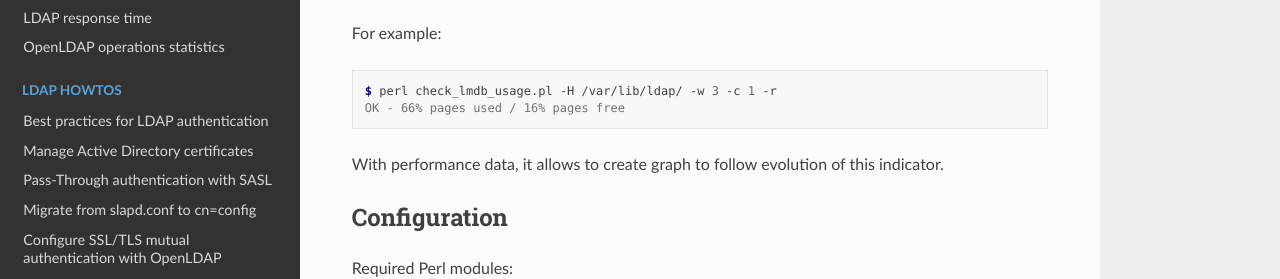
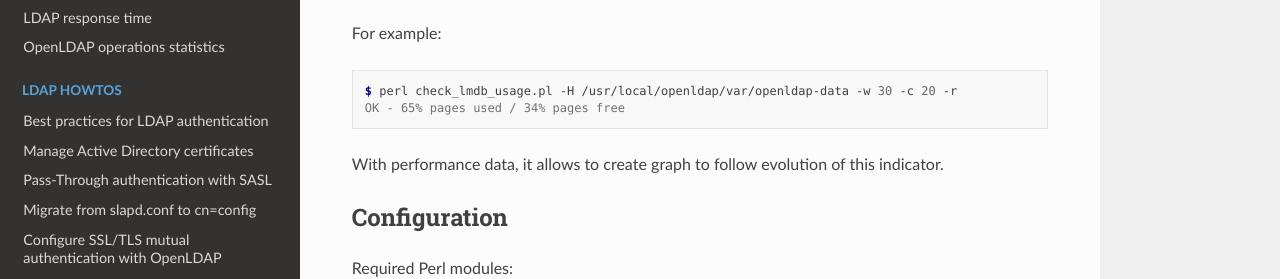
Before and after one commit to ltb-project/documentation, a Sphinx documentation site: the page built from source/check_lmdb_usage.rst, in a window 1280 px wide and 900 px high, scrolled down 433 px. Shown: the part 176-455 px from the top of the window. Built offline with Sphinx 7.4.7 and the Read the Docs theme 2.0.0, drawn with Linux system fonts in a browser that asks for light colours.

Commit message:
fix examples of lmdb usage (see https://github.com/ltb-project/nagios-plugins/issues/19)

```diff
--- a/source/check_ldap_monitor.rst
+++ b/source/check_ldap_monitor.rst
@@ -84,5 +84,5 @@ For example:
 
 .. code-block:: console
 
-    $ perl check_ldap_monitor.pl -H ldap+tls://ldap.example.org -Duid=monitor,cn=users,dc=example,dc=org -Pabc -b "cn=Database 2,cn=Databases,cn=Monitor"  -T mdbpagesfreerelative -w 90 -c 95  -s base -m greater
-    OK - 19.2708333333333 percent of used pages in MDB database returned
+    $ perl check_ldap_monitor.pl -H 'ldap+tls://ldap.example.org' -D 'cn=monitor' -P 'secret' -b "cn=monitor" -T mdbpagesfreerelative -w 20 -c 10 -m lesser
+    OK - 34.375 percent of free pages in MDB database returned
--- a/source/check_lmdb_usage.rst
+++ b/source/check_lmdb_usage.rst
@@ -21,8 +21,8 @@ For example:
 
 .. code-block:: console
 
-    $ perl check_lmdb_usage.pl -H /var/lib/ldap/ -w 3 -c 1 -r
-    OK - 66% pages used / 16% pages free
+    $ perl check_lmdb_usage.pl -H /usr/local/openldap/var/openldap-data -w 30 -c 20 -r
+    OK - 65% pages used / 34% pages free
 
 With performance data, it allows to create graph to follow evolution of this indicator.
 
```
